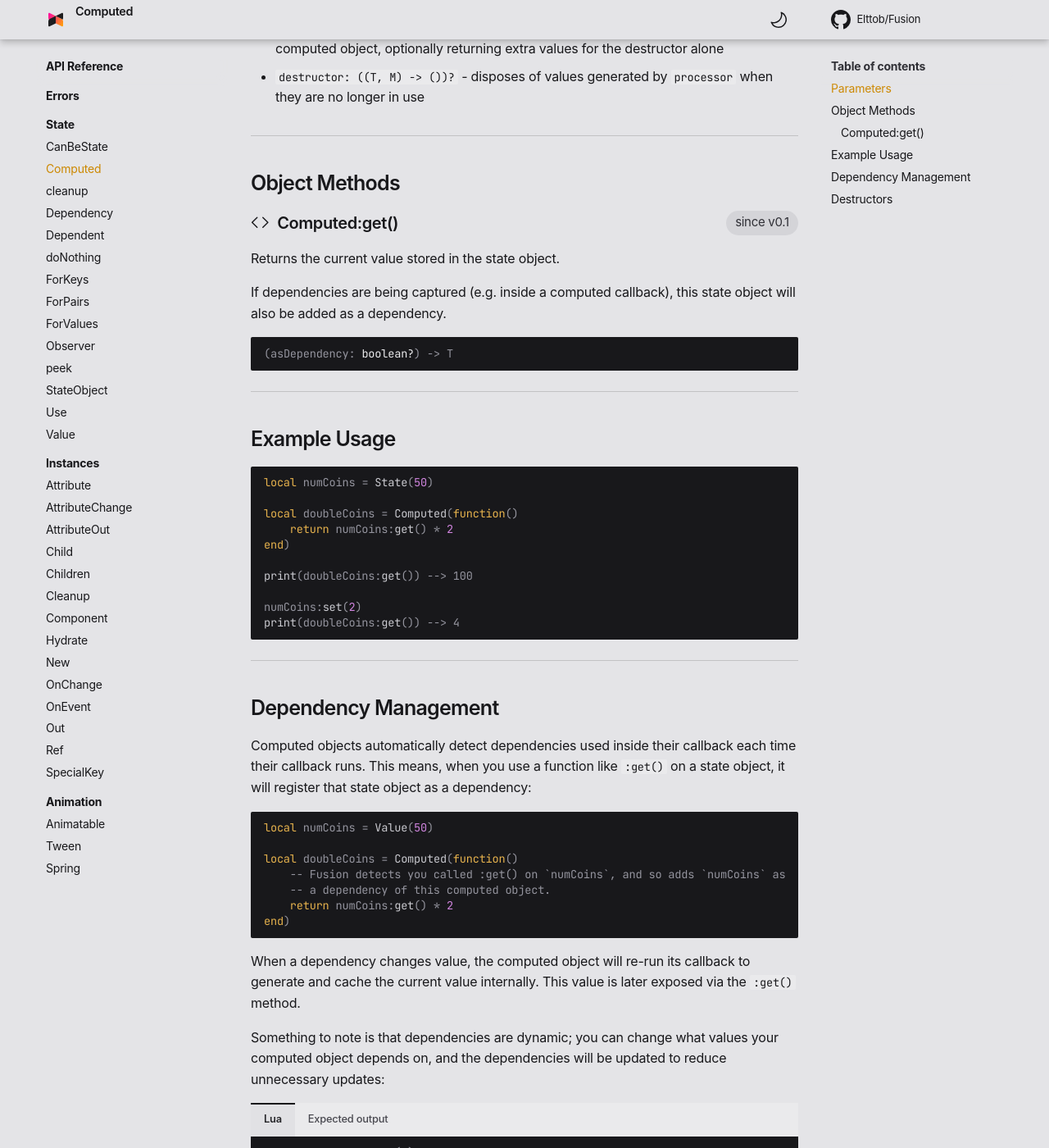
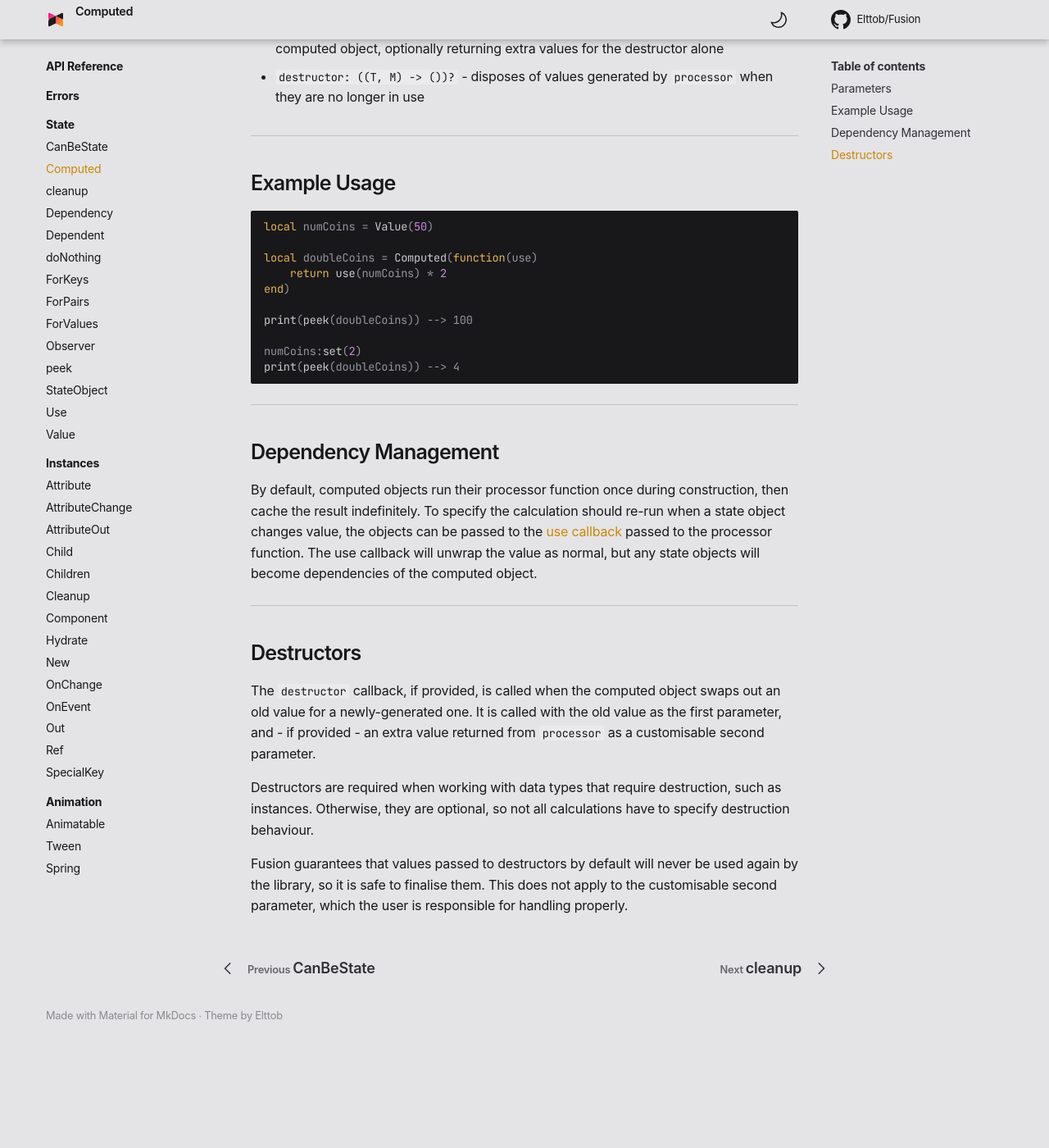
Before and after one commit to dphfox/Fusion, an MkDocs documentation site: the page built from docs/api-reference/state/computed.md, in a window 1280 px wide and 1400 px high, scrolled down 486 px. Shown: the whole window at 82% size. Built offline with MkDocs 1.6.1 and Material for MkDocs 9.7.7, drawn with Linux system fonts in a browser that asks for light colours; some web fonts are replaced; comment, search, counter and statistics services are not loaded; the version menu is left out; after the commit the page ends 1747 px from its top, so only the background shows below that; some of the changed text lies outside the part shown.

Commit message:
Update Computed docs

````diff
--- a/docs/api-reference/state/computed.md
+++ b/docs/api-reference/state/computed.md
@@ -16,7 +16,7 @@ Calculates a single value based on the returned values from other state objects.
 
 ```Lua
 (
-	processor: () -> (T, M),
+	processor: (Use) -> (T, M),
 	destructor: ((T, M) -> ())?
 ) -> Computed<T, M>
 ```
@@ -25,7 +25,7 @@ Calculates a single value based on the returned values from other state objects.
 
 ## Parameters
 
-- `processor: () -> (T, M)` - computes and returns values to be returned from
+- `processor: (Use) -> (T, M)` - computes and returns values to be returned from
 the computed object, optionally returning extra values for the destructor alone
 
 - `destructor: ((T, M) -> ())?` - disposes of values generated by `processor`
@@ -33,146 +33,31 @@ when they are no longer in use
 
 -----
 
-## Object Methods
-
-<p class="fusiondoc-api-pills">
-	<span class="fusiondoc-api-pill-since">since v0.1</span>
-</p>
-
-### :octicons-code-24: Computed:get()
-
-Returns the current value stored in the state object.
-
-If dependencies are being captured (e.g. inside a computed callback), this state
-object will also be added as a dependency.
-
-```Lua
-(asDependency: boolean?) -> T
-```
-
------
-
 ## Example Usage
 
 ```Lua
-local numCoins = State(50)
+local numCoins = Value(50)
 
-local doubleCoins = Computed(function()
-	return numCoins:get() * 2
+local doubleCoins = Computed(function(use)
+	return use(numCoins) * 2
 end)
 
-print(doubleCoins:get()) --> 100
+print(peek(doubleCoins)) --> 100
 
 numCoins:set(2)
-print(doubleCoins:get()) --> 4
+print(peek(doubleCoins)) --> 4
 ```
 
 -----
 
 ## Dependency Management
 
-Computed objects automatically detect dependencies used inside their callback
-each time their callback runs. This means, when you use a function like `:get()`
-on a state object, it will register that state object as a dependency:
-
-```Lua
-local numCoins = Value(50)
-
-local doubleCoins = Computed(function()
-	-- Fusion detects you called :get() on `numCoins`, and so adds `numCoins` as
-	-- a dependency of this computed object.
-	return numCoins:get() * 2
-end)
-```
-
-When a dependency changes value, the computed object will re-run its callback to
-generate and cache the current value internally. This value is later exposed via
-the `:get()` method.
-
-Something to note is that dependencies are dynamic; you can change what values
-your computed object depends on, and the dependencies will be updated to reduce
-unnecessary updates:
-
-=== "Lua"
-	```Lua
-	local stateA = Value(5)
-	local stateB = Value(5)
-	local selector = Value("A")
-
-	local computed = Computed(function()
-		print("> updating computed!")
-		local selected = selector:get()
-		if selected == "A" then
-			return stateA:get()
-		elseif selected == "B" then
-			return stateB:get()
-		end
-	end)
-
-	print("increment state A (expect update below)")
-	stateA:set(stateA:get() + 1)
-	print("increment state B (expect no update)")
-	stateA:set(stateA:get() + 1)
-
-	print("switch to select B")
-	selector:set("B")
-
-	print("increment state A (expect no update)")
-	stateA:set(stateA:get() + 1)
-	print("increment state B (expect update below)")
-	stateA:set(stateA:get() + 1)
-	```
-=== "Expected output"
-	```
-	> updating computed!
-	increment state A (expect update below)
-	> updating computed!
-	increment state B (expect no update)
-	switch to select B
-	> updating computed!
-	increment state A (expect no update)
-	increment state B (expect update below)
-	> updating computed!
-	```
-
-!!! caution "Pitfall: using non-state values"
-	Stick to using state objects and computed objects inside your computations.
-	Fusion can detect when you use these objects and listen for changes.
-
-	Fusion *can't* automatically detect changes when you use 'normal' variables:
-
-	```Lua
-	local theVariable = "Hello"
-	local badValue = Computed(function()
-		-- don't do this! use state objects or computed objects in here
-		return "Say " .. theVariable
-	end)
-
-	print(badValue:get()) -- prints 'Say Hello'
-
-	theVariable = "World"
-	print(badValue:get()) -- still prints 'Say Hello' - that's a problem!
-	```
-
-	By using a state object here, Fusion can correctly update the computed
-	object, because it knows you used the state object:
-
-	```Lua
-	local theVariable = Value("Hello")
-	local goodValue = Computed(function()
-		-- this is much better - Fusion can detect you used this state object!
-		return "Say " .. theVariable:get()
-	end)
-
-	print(goodValue:get()) -- prints 'Say Hello'
-
-	theVariable:set("World")
-	print(goodValue:get()) -- prints 'Say World'
-	```
-
-	This also applies to any functions that change on their own, like
-	`os.clock()`. If you need to use them, store values from the function in a
-	state object, and update the value of that object as often as required.
+By default, computed objects run their processor function once during
+construction, then cache the result indefinitely. To specify the calculation
+should re-run when a state object changes value, the objects can be passed
+to the [use callback](./use.md) passed to the processor function. The use
+callback will unwrap the value as normal, but any state objects will become
+dependencies of the computed object.
 
 -----
 
````
Also changed, not shown: docs/api-reference/state/index.md (+12 -0 lines).
